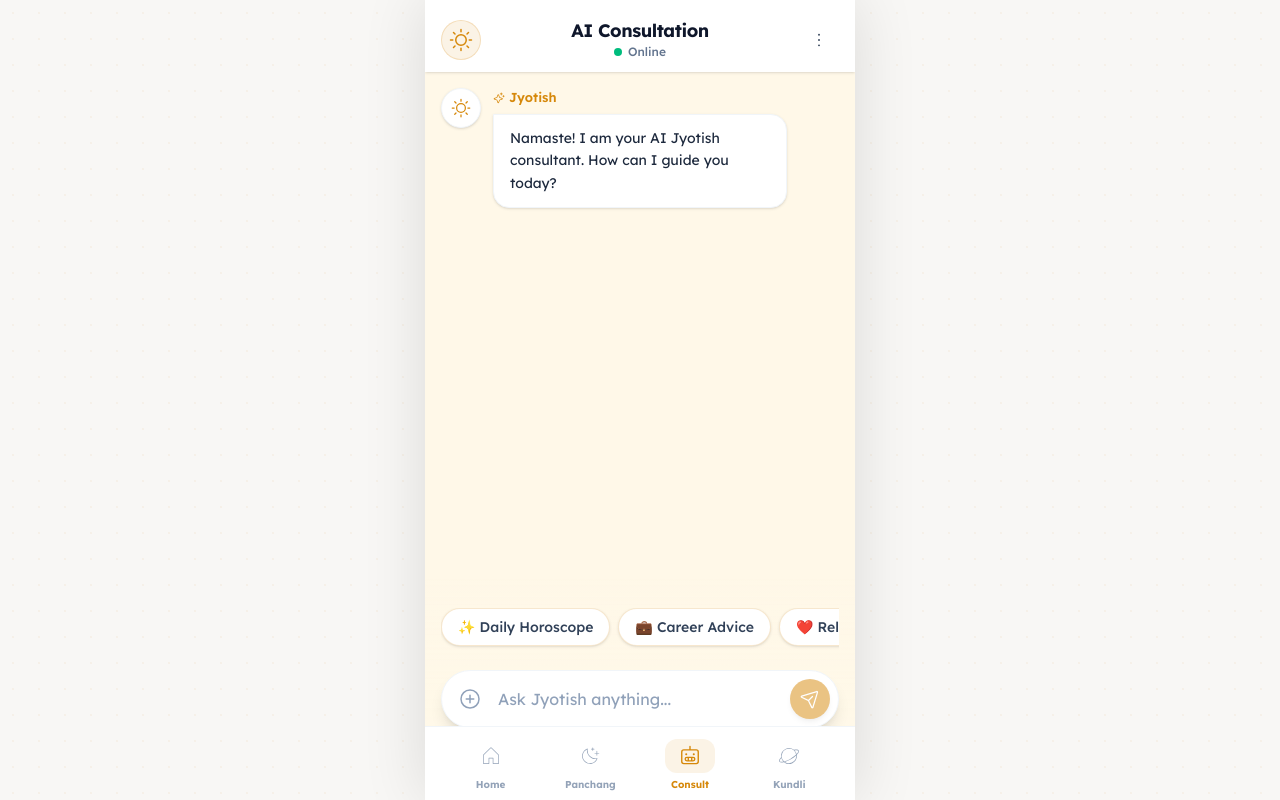
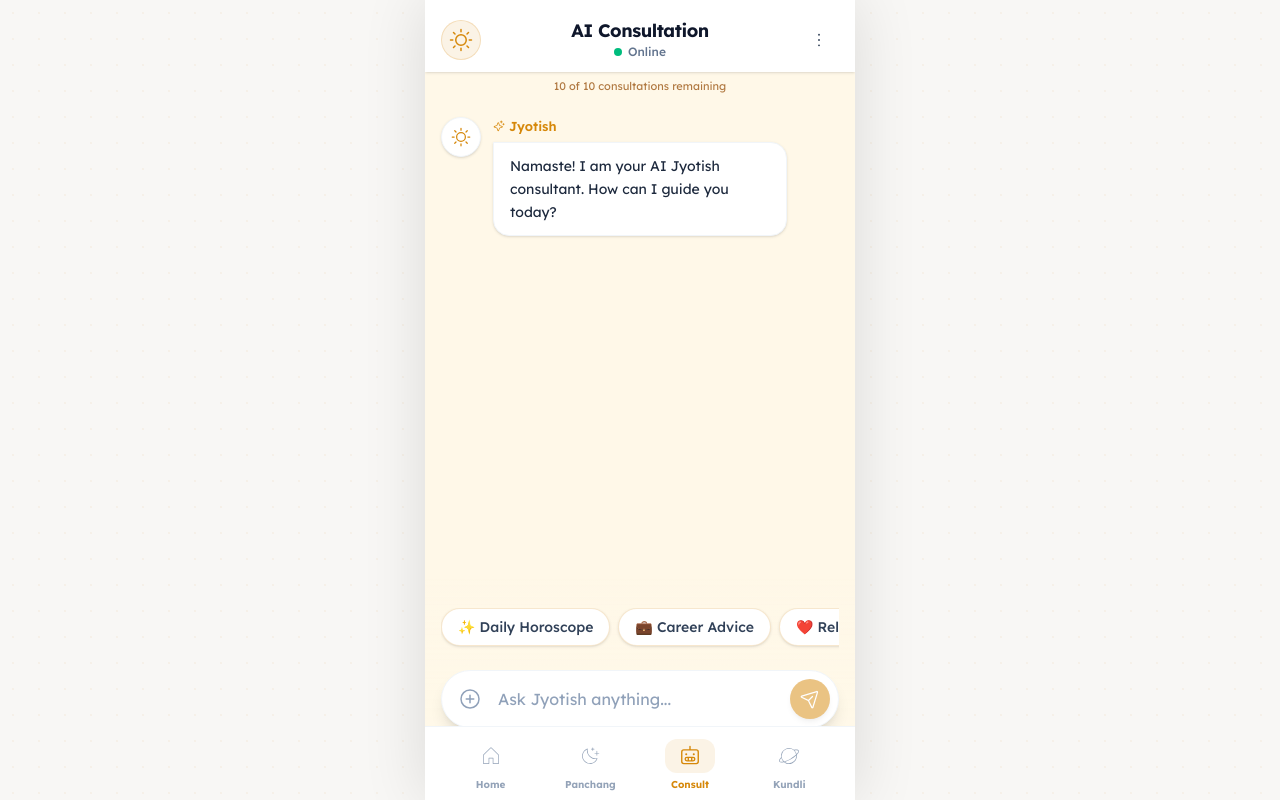
Before and after one commit to rikansal-alt/kundliai, a Next.js app: page /consult in a window 1280 px wide. Built offline with nearby package versions, Linux system fonts and the light colour scheme.

Commit message:
add paywall changes

```diff
--- a/app/api/consult/route.ts
+++ b/app/api/consult/route.ts
@@ -86,8 +86,8 @@ export async function POST(req: NextRequest) {
 
     const limit = await checkRateLimit({
       key: rateLimitKey,
-      limit: guestId ? 3 : 20,
-      windowSeconds: guestId ? 86400 : 3600,
+      limit: guestId ? 3 : 10,
+      windowSeconds: guestId ? 86400 * 365 : 86400 * 30, // guest: lifetime, registered: per month
     });
 
     if (!limit.allowed) {
--- a/app/consult/page.tsx
+++ b/app/consult/page.tsx
@@ -40,15 +40,27 @@ function ConsultContent() {
   const [isLoading, setIsLoading] = useState(false);
   const [showLoginPrompt, setShowLoginPrompt] = useState(false);
   const [consultLimitReached, setConsultLimitReached] = useState(false);
+  const [consultsUsed, setConsultsUsed] = useState(0);
+  const [consultLimit, setConsultLimit] = useState(10); // registered default
+  const [showCounter, setShowCounter] = useState(false);
   const isGuestRef = useRef<boolean>(false);
   const scrollRef = useRef<HTMLDivElement>(null);
 
-  // Detect guest mode on mount
+  // Detect guest mode on mount + load consult count
   useEffect(() => {
     const guest = getGuestSession();
     isGuestRef.current = !!guest;
-    if (guest && hasReachedConsultLimit()) {
-      setConsultLimitReached(true);
+    if (guest) {
+      setConsultsUsed(guest.consultCount ?? 0);
+      setConsultLimit(FREE_CONSULT_LIMIT);
+      setShowCounter(true);
+      if (hasReachedConsultLimit()) {
+        setConsultLimitReached(true);
+      }
+    } else {
+      // Registered user — show counter (10/mo limit for free tier)
+      setConsultLimit(10);
+      setShowCounter(true);
     }
   }, []);
 
@@ -138,12 +150,12 @@ function ConsultContent() {
       const finalMessages = [...messages, userMsg, { ...aiMsg, text: aiText }];
       await saveConsultation(finalMessages);
 
-      // Track guest consult count and show prompt after limit
+      // Track consult count and show prompt after limit
+      setConsultsUsed((prev) => prev + 1);
       if (isGuestRef.current) {
         incrementConsultCount();
         if (hasReachedConsultLimit()) {
           setConsultLimitReached(true);
-          // Brief delay so user reads the AI response first
           setTimeout(() => setShowLoginPrompt(true), 1200);
         }
       }
@@ -193,6 +205,13 @@ function ConsultContent() {
           </div>
         </div>
       </header>
+
+      {/* Consultation counter */}
+      {showCounter && consultLimit < 999 && (
+        <div className="text-center py-1.5 shrink-0" style={{ fontSize: 11, color: "#B07840" }}>
+          {Math.max(0, consultLimit - consultsUsed)} of {consultLimit} consultations remaining
+        </div>
+      )}
 
       {/* Messages */}
       <main ref={scrollRef} className="flex-1 overflow-y-auto p-4 space-y-6 no-scrollbar" style={{ paddingBottom: "160px" }}>
--- a/components/Paywall.tsx
+++ b/components/Paywall.tsx
@@ -77,7 +77,7 @@ export default function Paywall({ onClose }: PaywallProps) {
               Current Plan
             </button>
             <div className="flex flex-col gap-3">
-              {["Daily Horoscope", "Basic Charts"].map((f) => (
+              {["Daily Horoscope", "Basic Charts", "10 AI Consultations/mo"].map((f) => (
                 <div key={f} className="text-sm font-medium flex gap-3 text-slate-700">
                   <CheckCircleIcon className="text-primary w-5 h-5 shrink-0" /> {f}
                 </div>
@@ -98,7 +98,7 @@ export default function Paywall({ onClose }: PaywallProps) {
               Select Silver
             </button>
             <div className="flex flex-col gap-3">
-              {["Detailed Dashas", "Transit Alerts", "Personalized Remedies"].map((f) => (
+              {["50 AI Consultations/mo", "Detailed Dashas", "Transit Alerts", "Personalized Remedies"].map((f) => (
                 <div key={f} className="text-sm font-medium flex gap-3 text-slate-700">
                   <CheckCircleIcon className="text-primary w-5 h-5 shrink-0" /> {f}
                 </div>
@@ -131,7 +131,7 @@ export default function Paywall({ onClose }: PaywallProps) {
               <div className="text-sm font-bold flex gap-3 text-slate-900">
                 <ShieldCheckIcon className="text-primary w-5 h-5 shrink-0" /> All Silver Features
               </div>
-              {["1-on-1 Consultation", "Gemstone Guidance"].map((f) => (
+              {["Unlimited Consultations", "1-on-1 Consultation", "Gemstone Guidance"].map((f) => (
                 <div key={f} className="text-sm font-medium flex gap-3 text-slate-700">
                   <CheckCircleIcon className="text-primary w-5 h-5 shrink-0" /> {f}
                 </div>
--- a/components/SoftLoginPrompt.tsx
+++ b/components/SoftLoginPrompt.tsx
@@ -19,7 +19,7 @@ interface Props {
 const CONTENT: Record<SoftLoginTrigger, { title: string; body: string; cta: string; icon: React.ElementType }> = {
   consult_limit: {
     title: "You've used your free consultations",
-    body:  "Sign in free to get 20 AI consultations per month — your chart stays exactly as is.",
+    body:  "Sign in free to get 10 AI consultations per month — your chart stays exactly as is.",
     cta:   "Continue with Google",
     icon:  ChatCircleTextIcon,
   },
```
